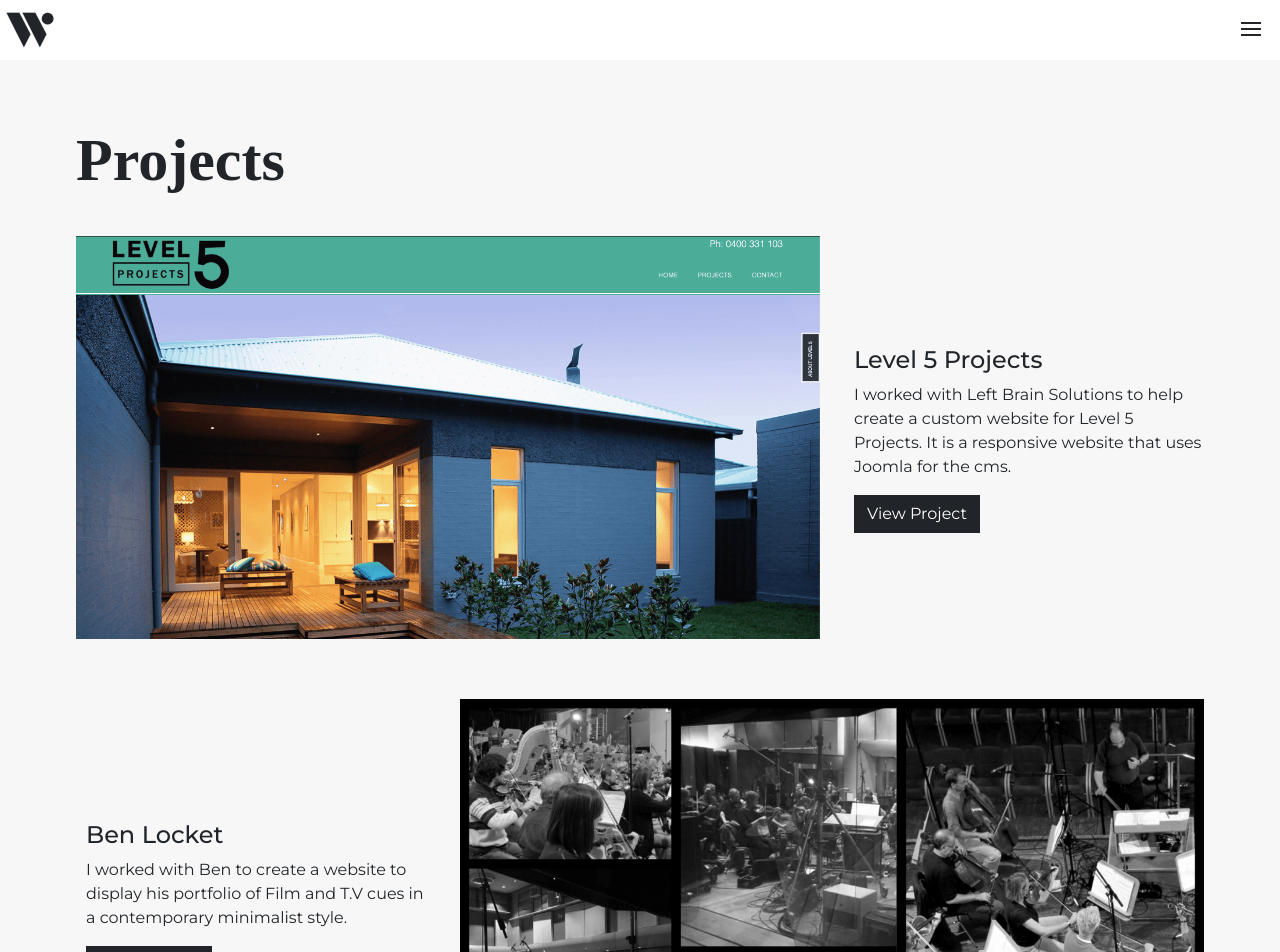
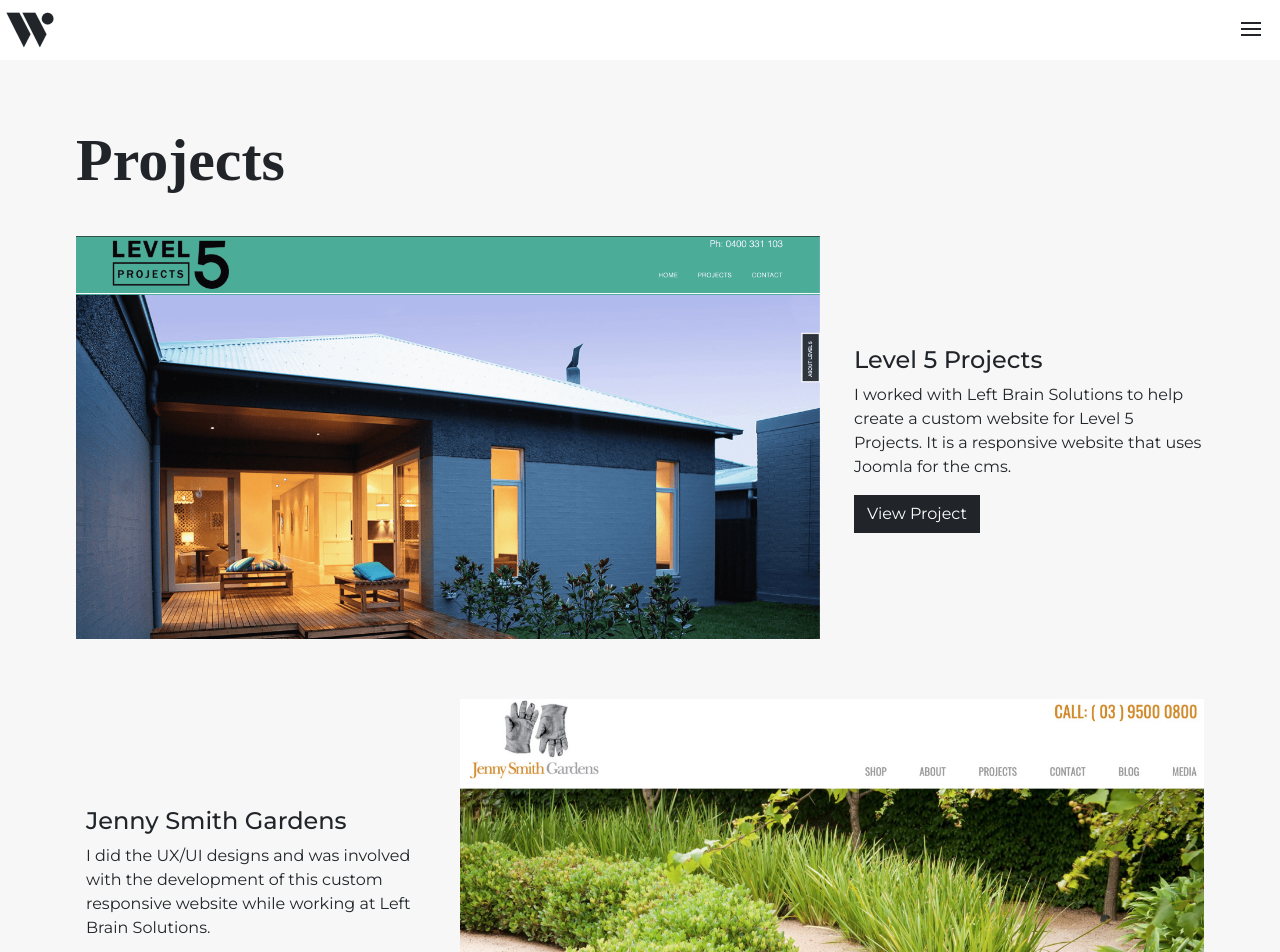
Before and after one commit to WillBill84/Will_Locket, a React (Create React App) app: page /projects in a window 1280 px wide. Shown: the top 952 px of the page. Built offline with nearby package versions, Linux system fonts and the light colour scheme; a web font is replaced by a local one.

Commit message:
projects update

```diff
--- a/src/components/Projects/Project.js
+++ b/src/components/Projects/Project.js
@@ -4,6 +4,7 @@
 import Level5 from '../../assets/images/level5.png';
 import BLsite from '../../assets/images/ben_site.png';
 import PCR from '../../assets/images/PCR_Mockup.png';
+import JSG from '../../assets/images/jsg.jpg';
 
 class Projects extends Component {
 
@@ -13,7 +14,8 @@
             <Container fluid="xxl" >
             <h1 className="bigHeader">Projects</h1>
                 <Project imgsrc={Level5} imgalt={"Level 5 Projects website"} title={"Level 5 Projects"} description={"I worked with Left Brain Solutions to help create a custom website for Level 5 Projects. It is a responsive website that uses Joomla for the cms."} link={"https://level5projects.com.au"} />
-                <Project imgsrc={BLsite} imgalt={"Ben Locket website"} title={"Ben Locket"} description={"I worked with Ben to create a website to display his portfolio of Film and T.V cues in a contemporary minimalist style."} link={"http://benlocket.com"} />
+                <Project imgsrc={JSG} imgalt={"Jenny Smith Gardens"} title={"Jenny Smith Gardens"} description={"I did the UX/UI designs and was involved with the development of this custom responsive website while working at Left Brain Solutions."} link={"http://www.jsg.net.au/"} />
+                <Project imgsrc={BLsite} imgalt={"Ben Locket website"} title={"Ben Locket"} description={"I worked with Ben to customise his Wordpress website to display his portfolio of Film and T.V cues in a contemporary minimalist style."} link={"http://benlocket.com"} />
                 <Project imgsrc={PCR} imgalt={"Penguin Coolroom Hire"} title={"Penguin Coolroom Hire"} description={"UX/UI template redesign and mockups for Penguin Coolroom Hire's responsive website."} link={"https://xd.adobe.com/view/84523429-9084-4bef-86a0-50543cecf5e6-d101/screen/f9d1dad5-6533-4f3f-9d05-c0f37f8eb4ae?hints=off"} />
             </Container>
             </section>
```
Also changed, not shown: src/assets/images/jsg.jpg (added), 7 other files (tests, documents, lock files or other folders).
